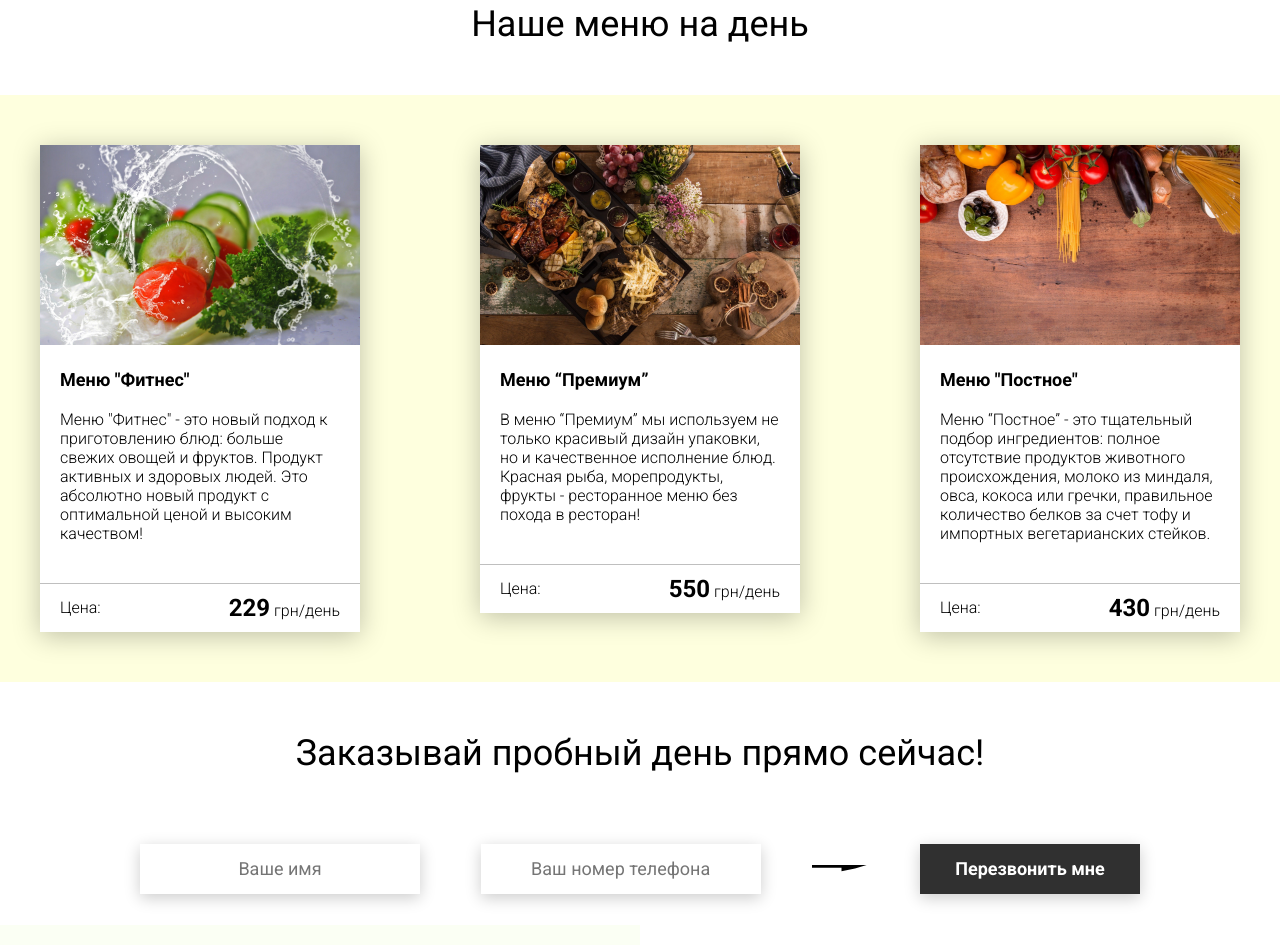
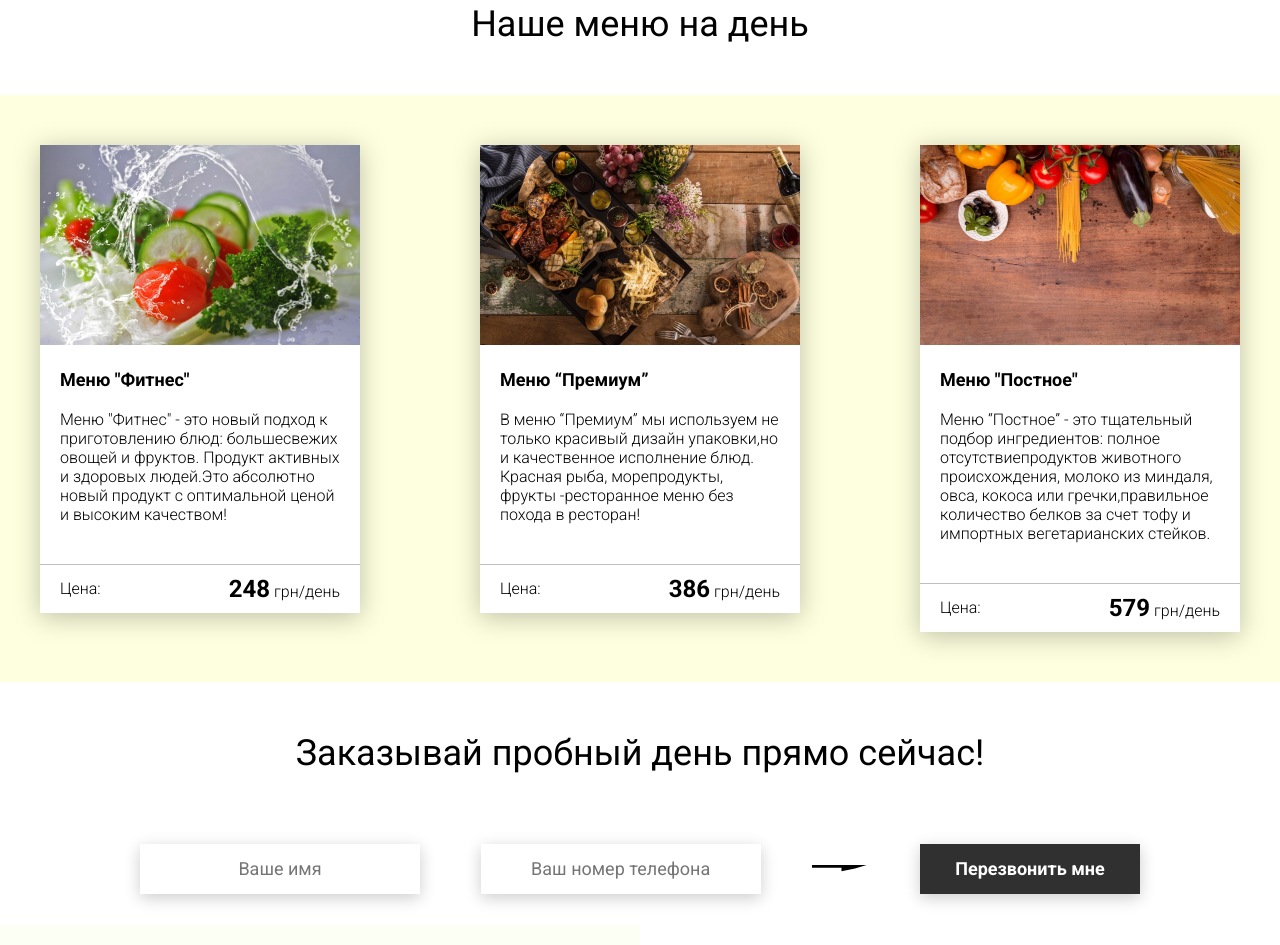
Before and after one commit to Zimenkov-Alexander/Food, a plain HTML site: page index.html in a window 1280 px wide. Shown: the part 2551-3496 px from the top of the page. Drawn offline with Linux system fonts and the light colour scheme.

Commit message:
Сделал задание 3 (ч.4)

```diff
--- a/index.html
+++ b/index.html
@@ -185,7 +185,7 @@
 
         <div class="menu__field">
             <div class="container">
-                <div class="menu__item">
+                <!-- <div class="menu__item">
                     <img src="img/tabs/vegy.jpg" alt="vegy">
                     <h3 class="menu__item-subtitle">Меню "Фитнес"</h3>
                     <div class="menu__item-descr">Меню "Фитнес" - это новый подход к приготовлению блюд: больше свежих овощей и фруктов. Продукт активных и здоровых людей. Это абсолютно новый продукт с оптимальной ценой и высоким качеством!</div>
@@ -194,27 +194,7 @@
                         <div class="menu__item-cost">Цена:</div>
                         <div class="menu__item-total"><span>229</span> грн/день</div>
                     </div>
-                </div>
-                <div class="menu__item">
-                    <img src="img/tabs/elite.jpg" alt="elite">
-                    <h3 class="menu__item-subtitle">Меню “Премиум”</h3>
-                    <div class="menu__item-descr">В меню “Премиум” мы используем не только красивый дизайн упаковки, но и качественное исполнение блюд. Красная рыба, морепродукты, фрукты - ресторанное меню без похода в ресторан!</div>
-                    <div class="menu__item-divider"></div>
-                    <div class="menu__item-price">
-                        <div class="menu__item-cost">Цена:</div>
-                        <div class="menu__item-total"><span>550</span> грн/день</div>
-                    </div>
-                </div>
-                <div class="menu__item">
-                    <img src="img/tabs/post.jpg" alt="post">
-                    <h3 class="menu__item-subtitle">Меню "Постное"</h3>
-                    <div class="menu__item-descr">Меню “Постное” - это тщательный подбор ингредиентов: полное отсутствие продуктов животного происхождения, молоко из миндаля, овса, кокоса или гречки, правильное количество белков за счет тофу и импортных вегетарианских стейков. </div>
-                    <div class="menu__item-divider"></div>
-                    <div class="menu__item-price">
-                        <div class="menu__item-cost">Цена:</div>
-                        <div class="menu__item-total"><span>430</span> грн/день</div>
-                    </div>
-                </div>
+                </div> -->
             </div>
         </div>
     </div>
@@ -304,5 +284,6 @@
 	<script src="js/main.js"></script>
 	<script src="js/timer.js"></script>
 	<script src="js/modal.js"></script>
+	<script src="js/menu-card.js"></script>
 </body>
 </html>
--- /dev/null
+++ b/js/menu-card.js
@@ -0,0 +1,80 @@
+window.addEventListener('DOMContentLoaded', () => {
+
+	class MenuCard {
+		constructor(scr, alt, title, descr, prise, parentSelector){
+			this.scr = scr;
+			this.alt = alt;
+			this.title = title;
+			this.descr = descr;
+			this.prise = prise;
+			this.parent = document.querySelector(parentSelector);
+			this.transfer = 27.6;
+			this.changeToUAH();
+		}
+
+		changeToUAH() {
+			this.prise = Math.floor(this.prise * this.transfer);
+		}
+
+		render() {
+			const div = document.createElement('div');
+			div.innerHTML = `
+					<img src=${this.scr} alt=${this.alt}>
+					<h3 class="menu__item-subtitle">${this.title}</h3>
+					<div class="menu__item-descr">${this.descr}
+					</div>
+					<div class="menu__item-divider"></div>
+					<div class="menu__item-price">
+						<div class="menu__item-cost">Цена:</div>
+						<div class="menu__item-total"><span>${this.prise}</span> грн/день</div>
+			`;
+			div.classList.add('menu__item');
+			this.parent.append(div);
+		}
+	}
+
+	const cards = {
+		fitnessMenu: {
+			scr: 'img/tabs/vegy.jpg',
+			alt: 'vegy',
+			title: 'Меню "Фитнес"',
+			descr: 'Меню "Фитнес" - это новый подход к приготовлению блюд: больше'+
+			'свежих овощей и фруктов. Продукт активных и здоровых людей.' +
+			'Это абсолютно новый продукт с оптимальной ценой и высоким качеством!',
+			prise: 9
+			},
+		premiumMenu: {
+				scr: 'img/tabs/elite.jpg',
+				alt: 'elite',
+				title: 'Меню “Премиум”',
+				descr: 'В меню “Премиум” мы используем не только красивый дизайн упаковки,' +
+				'но и качественное исполнение блюд. Красная рыба, морепродукты, фрукты -' +
+				'ресторанное меню без похода в ресторан!',
+				prise: 14
+			},
+		leanMenu: {
+			scr: 'img/tabs/post.jpg',
+			alt: 'post',
+			title: 'Меню "Постное"',
+			descr: 'Меню “Постное” - это тщательный подбор ингредиентов: полное отсутствие' +
+			'продуктов животного происхождения, молоко из миндаля, овса, кокоса или гречки,' +
+			'правильное количество белков за счет тофу и импортных вегетарианских стейков.',
+			prise: 21
+		}
+	};
+
+	function addCard (obj){
+		for (let key in obj){
+			new MenuCard(
+				obj[key].scr,
+				obj[key].alt,
+				obj[key].title,
+				obj[key].descr,
+				obj[key].prise,
+				'.menu .container'
+			).render();
+		}
+	}
+	addCard(cards);
+
+});
--- a/js/modal.js
+++ b/js/modal.js
@@ -5,7 +5,7 @@ window.addEventListener('DOMContentLoaded', () => {
 		modalCloseBtn = document.querySelector('[data-close]'),
 		modal = document.querySelector('.modal'),
 		modalTimerId = setTimeout(modalToggle, (1000 * 60 * 3));
-
+		clearInterval(modalTimerId);
 	function modalToggle () {
 		modal.classList.toggle('show');
 		modal.classList.toggle('hide');
```
